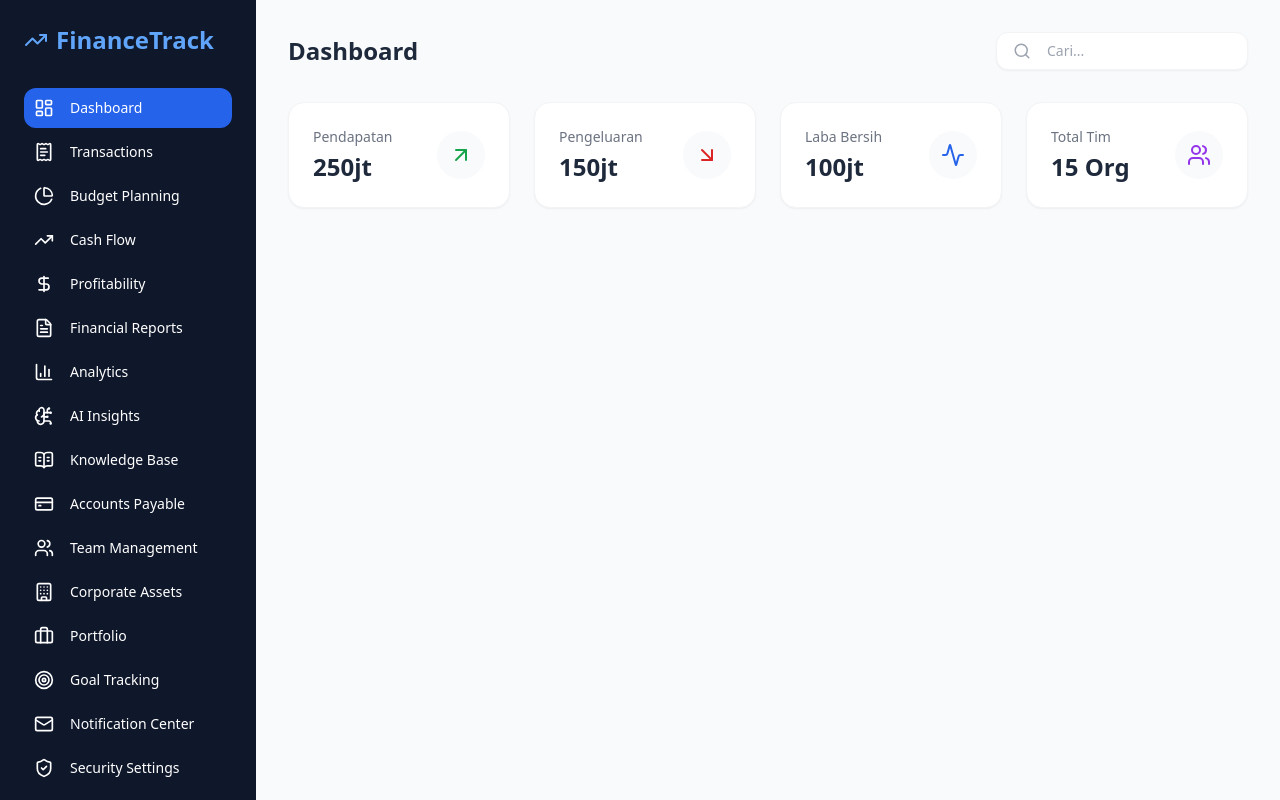
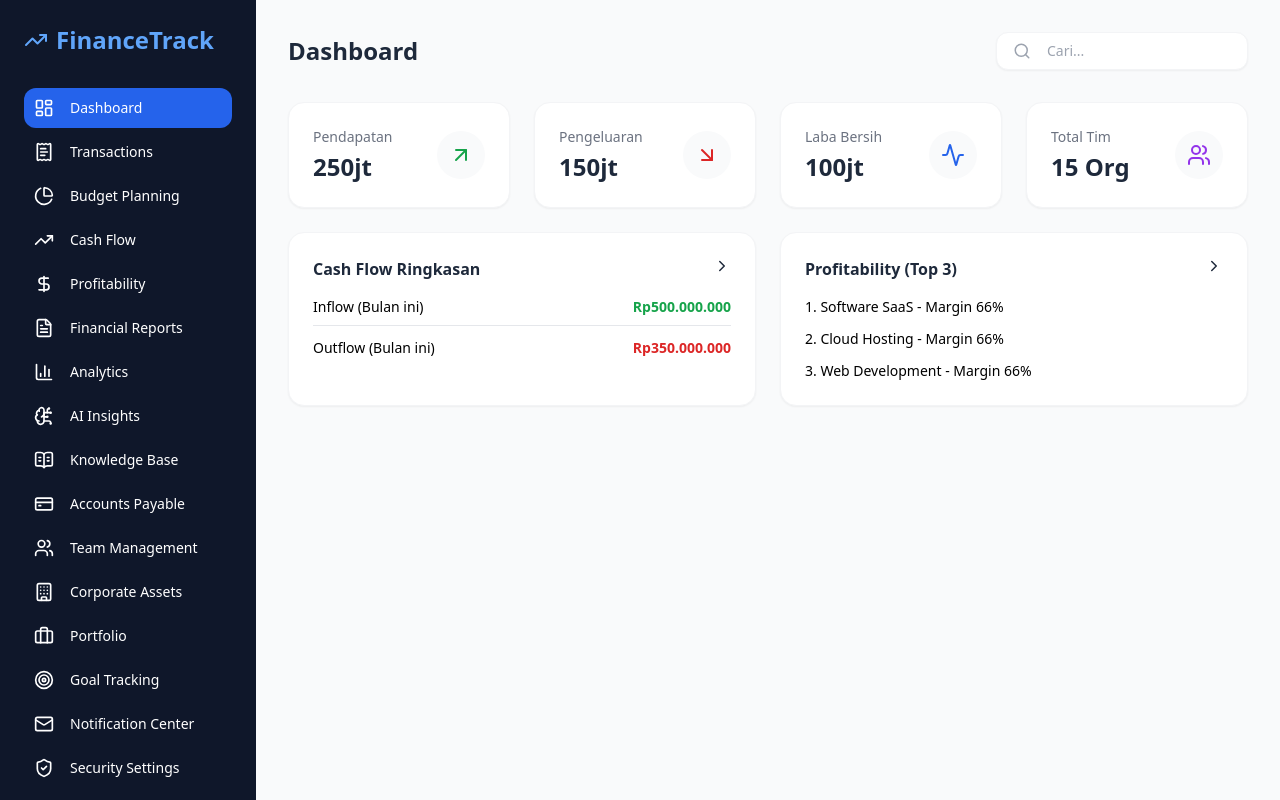
Before and after one commit to YUDIKA06/my-finance-app, a React (Vite) app: page / in a window 1280 px wide. Built offline with nearby package versions, Linux system fonts and the light colour scheme.

Commit message:
Update App.jsx

```diff
--- a/src/App.jsx
+++ b/src/App.jsx
@@ -161,10 +161,27 @@ const DashboardContent = ({ setActiveMenu }) => (
         </div>
       ))}
     </div>
+    <div className="grid grid-cols-2 gap-6">
+      <div className="bg-white p-6 rounded-2xl shadow-sm border border-gray-100">
+        <h3 className="font-bold text-slate-800 mb-4 flex justify-between cursor-pointer" onClick={() => setActiveMenu('Cash Flow')}>Cash Flow Ringkasan <ChevronRight size={18}/></h3>
+        <div className="text-sm space-y-3">
+          <div className="flex justify-between border-b pb-2"><span>Inflow (Bulan ini)</span> <span className="font-bold text-green-600">Rp500.000.000</span></div>
+          <div className="flex justify-between"><span>Outflow (Bulan ini)</span> <span className="font-bold text-red-600">Rp350.000.000</span></div>
+        </div>
+      </div>
+      <div className="bg-white p-6 rounded-2xl shadow-sm border border-gray-100">
+        <h3 className="font-bold text-slate-800 mb-4 flex justify-between cursor-pointer" onClick={() => setActiveMenu('Profitability')}>Profitability (Top 3) <ChevronRight size={18}/></h3>
+        <div className="text-sm space-y-3">
+          <p>1. Software SaaS - Margin 66%</p>
+          <p>2. Cloud Hosting - Margin 66%</p>
+          <p>3. Web Development - Margin 66%</p>
+        </div>
+      </div>
+    </div>
   </div>
 );
 
-const TransactionsContent = () => <Table headers={['Tanggal', 'Deskripsi', 'Jumlah']} data={generateDates(1).map((d, i) => ({d, desc: `Transaksi #${100+i}`, amt: `Rp${(1000 + i * 100).toLocaleString('id-ID')}.000`}))} />;
+const TransactionsContent = () => <Table headers={['Tanggal', 'Deskripsi', 'Jumlah']} data={generateDates(1).map((d, i) => ({d, desc: `Transaksi Bisnis #${100+i}`, amt: `Rp${(1000 + i * 100).toLocaleString('id-ID')}.000`}))} />;
 const BudgetContent = () => <Table headers={['Kategori', 'Anggaran', 'Realisasi']} data={['Marketing', 'Tech Dev', 'Operasional'].map((cat, i) => ({cat, bud: `Rp50.000.000`, act: `Rp${(40+i).toLocaleString('id-ID')}.000.000`}))} />;
 const CashFlowContent = () => <Table headers={['Tanggal', 'Jenis', 'Nominal']} data={generateDates(1).map((d, i) => ({d, t: i % 2 === 0 ? 'Inflow' : 'Outflow', n: `Rp${(5000 + i * 500).toLocaleString('id-ID')}.000`}))} />;
 const ProfitabilityContent = () => <Table headers={['Produk', 'Margin']} data={['Software SaaS', 'Jasa Konsultasi'].map((p) => ({p, m: '66%'}))} />;
```
